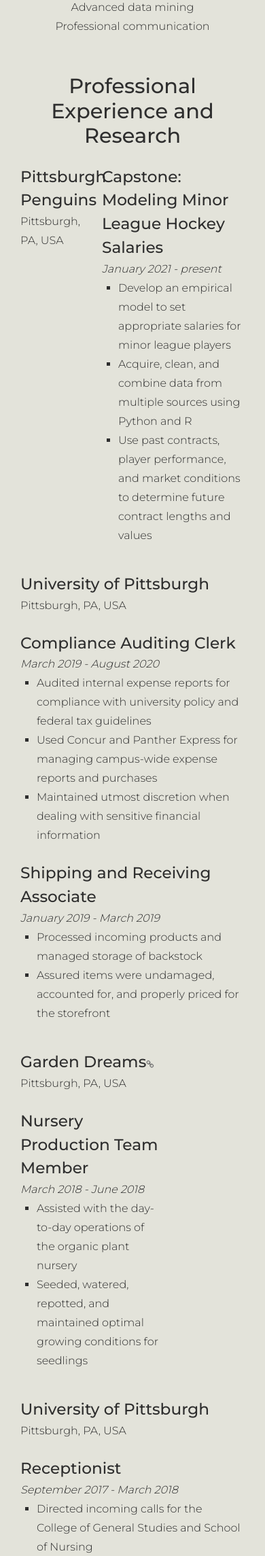
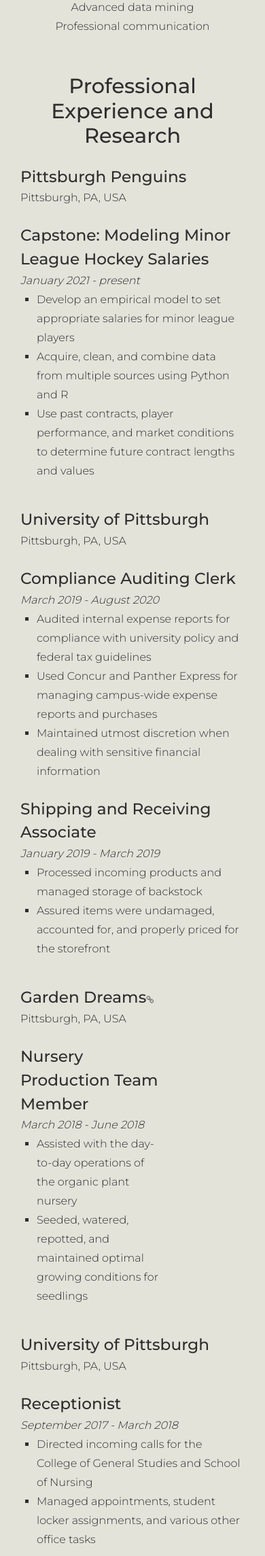
Before and after one commit to halfriver/Portfolio-Site, a Django app: page /resume/ in a window 390 px wide. Shown: the part 3415-5704 px from the top of the page at 68% size. Run offline with Django 3.2, Linux system fonts and the light colour scheme; some libraries are stand-ins or nearby versions.

Commit message:
cv hotfix

```diff
--- a/cv/templates/cv.html
+++ b/cv/templates/cv.html
@@ -182,13 +182,13 @@
     <div class="col section-head"><h5 class="cv-title">Professional Experience and Research</h5></div>
   </div>
   <div class="row section-body">
-    <div class="col-4 cv-head">
+    <div class="col-md-4 col-12 cv-head">
       Pittsburgh Penguins
       <div class="cv-body">
         Pittsburgh, PA, USA
       </div>
     </div>
-    <div class="col-8">
+    <div class="col-md-8 col-12">
       <div class="cv-head">
         Capstone: Modeling Minor League Hockey Salaries
       </div>
```
